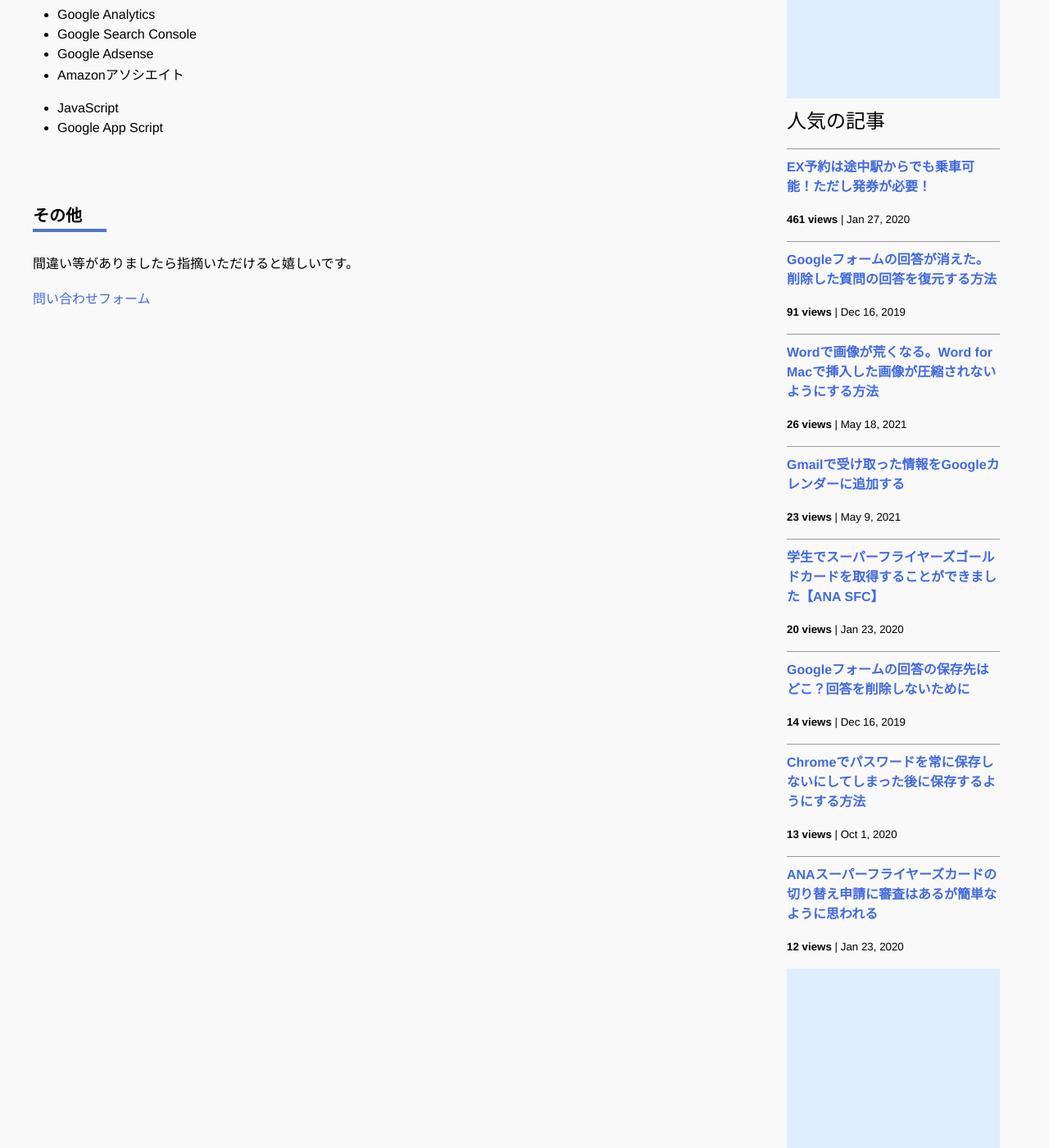
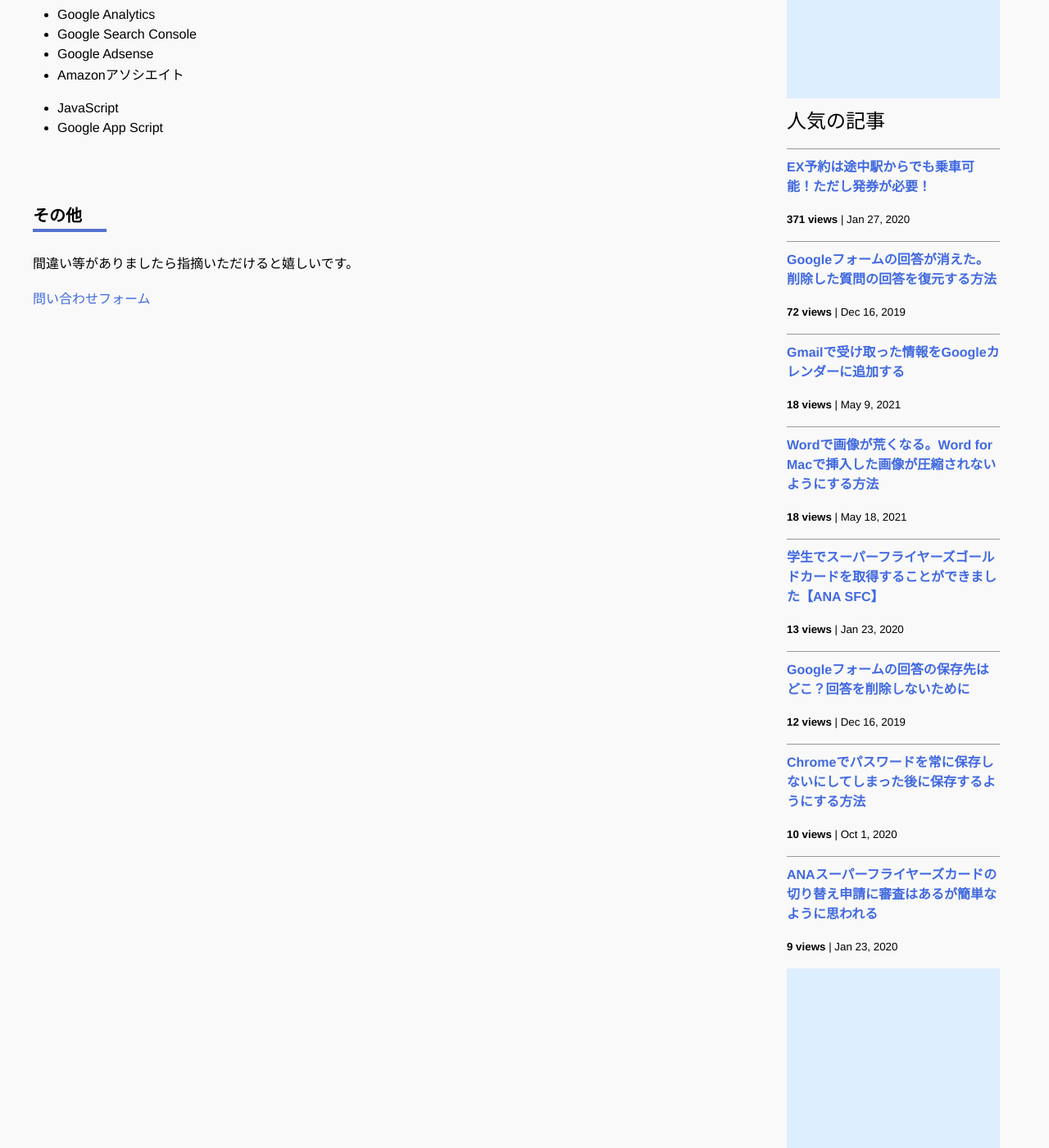
Before and after one commit to iwanaminami/shoyaiwaname, a Jekyll site: the page built from about.markdown, in a window 1280 px wide and 1400 px high, scrolled down 693 px. Shown: the whole window at 82% size. Built offline with Jekyll 4.4.1, drawn with Linux system fonts in a browser that asks for light colours; nearby versions of some CDN libraries; comment, search, counter and statistics services are not loaded.

Commit message:
a new commit message

```diff
--- a/_data/popularposts.yml
+++ b/_data/popularposts.yml
@@ -1,17 +1,17 @@
 side:
-  - view: 461
+  - view: 371
     url: /2020/01/27/ex-rideontheway.html
-  - view: 91
+  - view: 72
     url: /2019/12/16/restore-googleform.html
-  - view: 26
+  - view: 18
+    url: /2021/05/09/gmailtocalendar.html
+  - view: 18
     url: /2021/05/18/image-compression-word.html
-  - view: 23
-    url: /2021/05/09/gmailtocalendar.html
-  - view: 20
+  - view: 13
     url: /2020/01/23/sfcgold.html
-  - view: 14
+  - view: 12
     url: /2019/12/16/googleform-answers.html
-  - view: 13
+  - view: 10
     url: /2020/10/01/googlepassword.html
-  - view: 12
+  - view: 9
     url: /2020/01/23/sfc-judge.html
```
